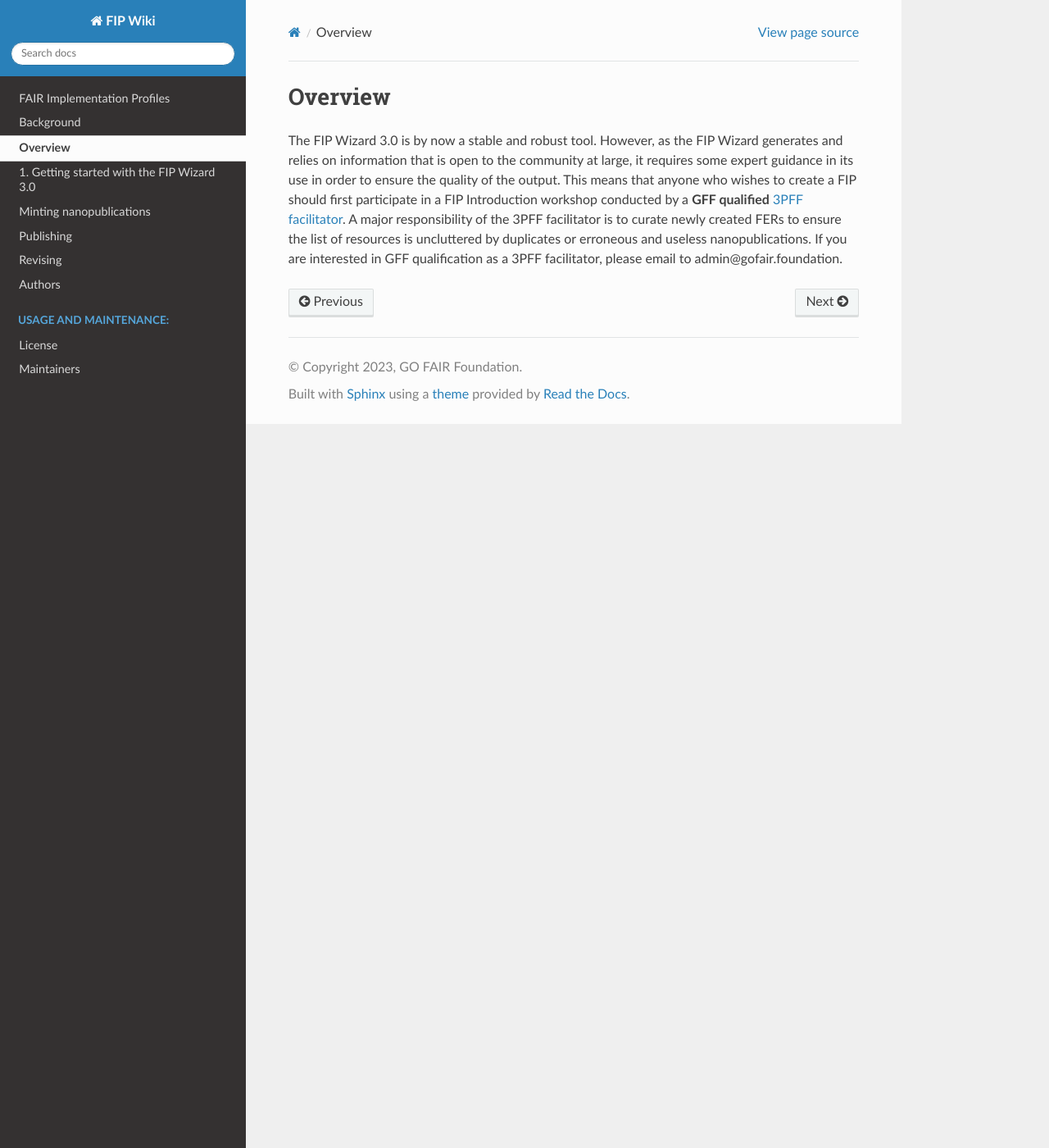
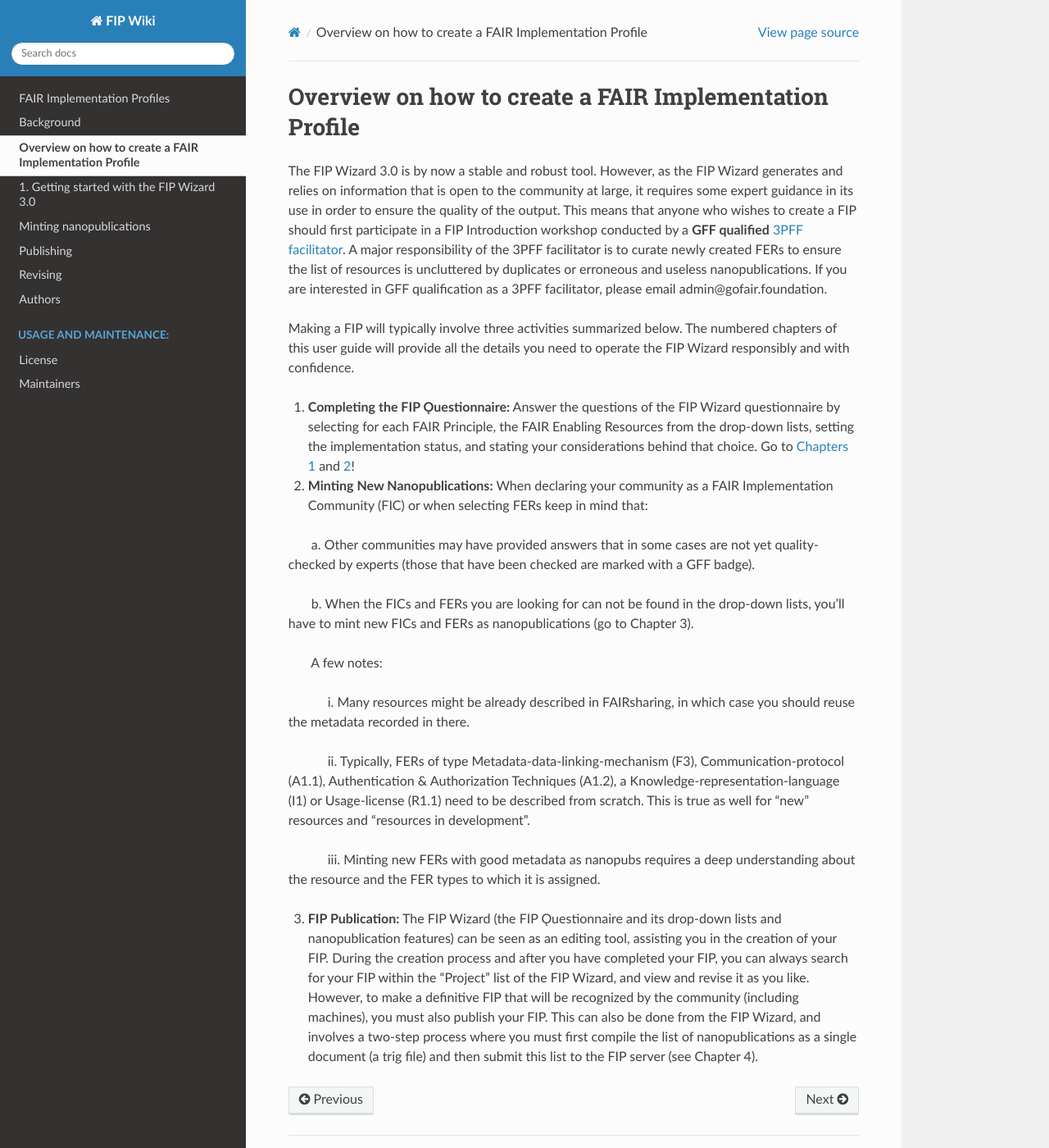
Before and after one commit to gofair-foundation/fip, a Sphinx documentation site: the page built from docs/Overview.md, in a window 1280 px wide and 1400 px high. Shown: the whole window at 82% size. Built offline with Sphinx 7.4.7 and the Read the Docs theme 2.0.0, drawn with Linux system fonts in a browser that asks for light colours.

Commit message:
Overview.md

```diff
--- a/docs/Overview.md
+++ b/docs/Overview.md
@@ -1,3 +1,26 @@
-# Overview
+# Overview on how to create a FAIR Implementation Profile
 
-The FIP Wizard 3.0 is by now a stable and robust tool. However, as the FIP Wizard generates and relies on information that is open to the community at large, it requires some expert guidance in its use in order to ensure the quality of the output. This means that anyone who wishes to create a FIP should ﬁrst participate in a FIP Introduction workshop conducted by a **GFF qualiﬁed** [3PFF facilitator](https://osf.io/hvdcb). A major responsibility of the 3PFF facilitator is to curate newly created FERs to ensure the list of resources is uncluttered by duplicates or erroneous and useless nanopublications. If you are interested in GFF qualiﬁcation as a 3PFF facilitator, please email to admin@gofair.foundation.
+The FIP Wizard 3.0 is by now a stable and robust tool. However, as the FIP Wizard generates and relies on information that is open to the community at large, it requires some expert guidance in its use in order to ensure the quality of the output. This means that anyone who wishes to create a FIP should ﬁrst participate in a FIP Introduction workshop conducted by a **GFF qualiﬁed** [3PFF facilitator](https://osf.io/hvdcb). A major responsibility of the 3PFF facilitator is to curate newly created FERs to ensure the list of resources is uncluttered by duplicates or erroneous and useless nanopublications. If you are interested in GFF qualiﬁcation as a 3PFF facilitator, please email admin@gofair.foundation.
+
+Making a FIP will typically involve three activities summarized below. The numbered chapters of this user guide will provide all the details you need to operate the FIP Wizard responsibly and with conﬁdence.
+
+
+1.	**Completing the FIP Ǫuestionnaire:** Answer the questions of the FIP Wizard questionnaire by selecting for each FAIR Principle, the FAIR Enabling Resources from the drop-down lists, setting the implementation status, and stating your considerations behind that choice. Go to [Chapters 1](https://gofair-foundation.github.io/fip/GettingStarted.html) and [2](https://gofair-foundation.github.io/fip/Completing.html)!
+
+
+2.	**Minting New Nanopublications:** When declaring your community as a FAIR Implementation Community (FIC) or when selecting FERs keep in mind that:
+
+&ensp;&ensp;&ensp; a.    Other communities may have provided answers that in some cases are not yet quality-checked by experts (those that have been checked are marked with a GFF badge).
+
+&ensp;&ensp;&ensp; b.    When the FICs and FERs you are looking for can not be found in the drop-down lists, you’ll have to mint new FICs and FERs as nanopublications (go to Chapter 3).
+
+&ensp;&ensp;&ensp; A few notes:
+
+&ensp;&ensp;&ensp;&ensp;&ensp;&ensp;i.	Many resources might be already described in FAIRsharing, in which case you should reuse the metadata recorded in there.
+
+&ensp;&ensp;&ensp;&ensp;&ensp;&ensp;ii.	Typically, FERs of type Metadata-data-linking-mechanism (F3), Communication-protocol (A1.1), Authentication & Authorization Techniques (A1.2), a Knowledge-representation-language (I1) or Usage-license (R1.1) need to be described from scratch. This is true as well for “new” resources and “resources in development”.
+
+&ensp;&ensp;&ensp;&ensp;&ensp;&ensp;iii.	Minting new FERs with good metadata as nanopubs requires a deep understanding about the resource and the FER types to which it is assigned.
+
+
+3.	**FIP Publication:** The FIP Wizard (the FIP Ǫuestionnaire and its drop-down lists and nanopublication features) can be seen as an editing tool, assisting you in the creation of your FIP. During the creation process and after you have completed your FIP, you can always search for your FIP within the “Project” list of the FIP Wizard, and view and revise it as you like. However, to make a deﬁnitive FIP that will be recognized by the community (including machines), you must also publish your FIP. This can also be done from the FIP Wizard, and involves a two-step process where you must ﬁrst compile the list of nanopublications as a single document (a trig ﬁle) and then submit this list to the FIP server (see Chapter 4).
```
